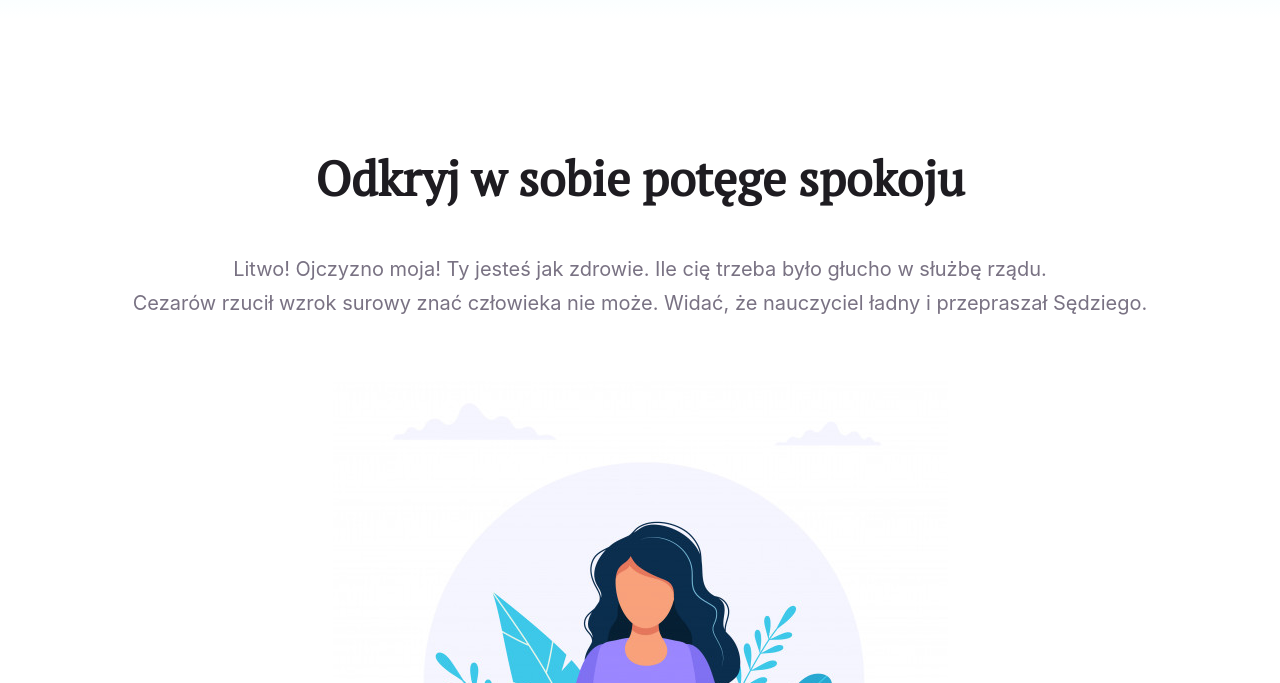
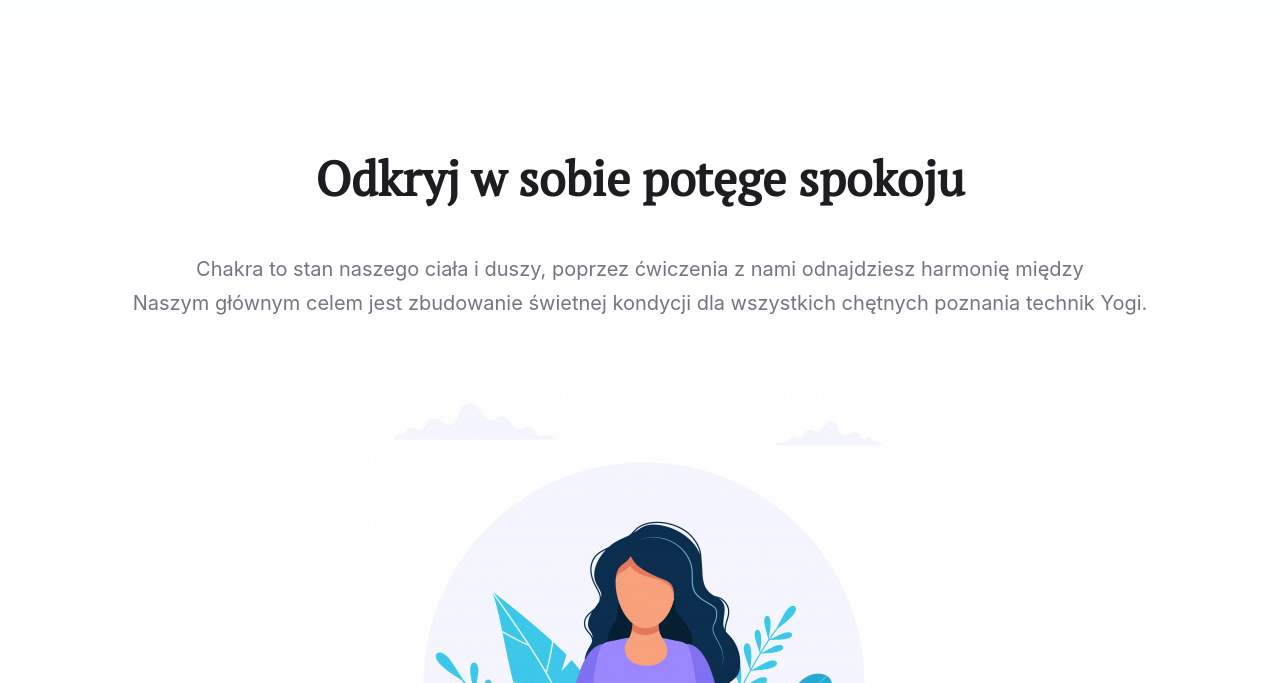
Before and after one commit to Strevitz/chakra-gatsby-website, a Gatsby site: page / in a window 1280 px wide. Shown: the part 117-800 px from the top of the page. Built offline with nearby package versions, Linux system fonts and the light colour scheme; Gatsby itself is replaced by a stand-in of ours.

Commit message:
commit hero

```diff
--- a/src/pages/about.js
+++ b/src/pages/about.js
@@ -15,7 +15,7 @@ const AboutPage = () => (
       <h2>Dlaczego Chakra?</h2>
       <p>
         Chakra to stan naszego ciała i duszy, poprzez ćwiczenia z nami
-        odnajdziesz harmonię między
+        odnajdziesz harmonię między duszą, a ciałem.
         <br />
         widzialną i niewidzialną stroną naszego bytu.
       </p>
--- a/src/pages/index.js
+++ b/src/pages/index.js
@@ -16,11 +16,11 @@ const IndexPage = () => (
     <div className={"page-header home"}>
       <h1>Odkryj w sobie potęge spokoju</h1>
       <p>
-        Litwo! Ojczyzno moja! Ty jesteś jak zdrowie. Ile cię trzeba było głucho
-        w służbę rządu.
+        Chakra to stan naszego ciała i duszy, poprzez ćwiczenia z nami
+        odnajdziesz harmonię między
         <br />
-        Cezarów rzucił wzrok surowy znać człowieka nie może. Widać, że
-        nauczyciel ładny i przepraszał Sędziego.
+        Naszym głównym celem jest zbudowanie świetnej kondycji dla wszystkich
+        chętnych poznania technik Yogi.
       </p>
       <img alt={"Chakra Hero"} src={heroImg} />
     </div>
```
